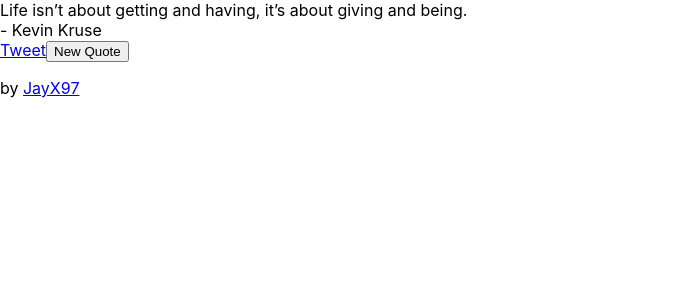
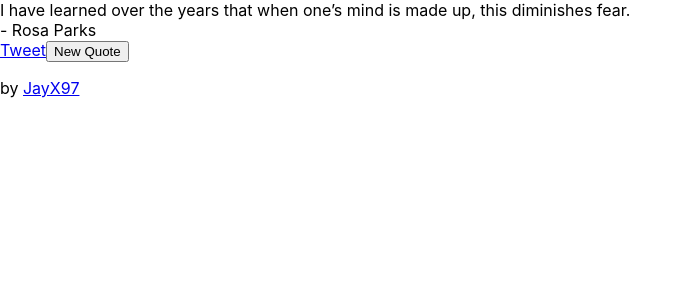
Before and after one commit to JayX97/RandomQuoteMachine, a React (Create React App) app: page / in a window 1280 px wide. Shown: the top 300 px of the page, without its empty margins (0-692 px from the left). Built offline with nearby package versions, Linux system fonts and the light colour scheme.

Commit message:
Added state to the main App component and added functionality to the New Quote button

```diff
--- a/src/App.js
+++ b/src/App.js
@@ -1,13 +1,20 @@
 import QuoteBox from './QuoteBox';
 import './App.css';
 import { useState } from 'react';
+import quotesData from "./quotes.json";
 
 function App() {
-  //const [quote, setQuote] = useState({quote: 'something', author: 'Jason'});
+  const numPos = Math.floor(Math.random() * Object.keys(quotesData.quotes).length);
+  const [quote, setQuote] = useState(quotesData.quotes[numPos]);
+
+  const randomQuote = () => {
+    const newPos = Math.floor(Math.random() * Object.keys(quotesData.quotes).length);
+    setQuote(quotesData.quotes[newPos]);
+  };
 
   return (
     <div id="wrapper">
-      <QuoteBox />
+      <QuoteBox quote={quote} randomQuote={randomQuote} />
       <div className="footer">
         <p>by <a href="https://github.com/JayX97">JayX97</a></p>
       </div>
--- a/src/QuoteBox.js
+++ b/src/QuoteBox.js
@@ -1,7 +1,7 @@
-import quotesData from "./quotes.json"
-
-const QuoteBox = () => {
-    const quote = quotesData.quotes[0];
+const QuoteBox = (props) => {
+    //const quote = quotesData.quotes[0];
+    const quote = props.quote;
+    const randomQuote = props.randomQuote;
 
     return (
         <div id="quote-box">
@@ -12,8 +12,8 @@ const QuoteBox = () => {
                 <span id="author">- {quote.author}</span>
             </div>
             <div className="buttons">
-                <a id="tweet-quote" href="twitter.com/intent/tweet">Tweet</a>
-                <button id="new-quote" target="_blank">New Quote</button>
+                <a id="tweet-quote" href="twitter.com/intent/tweet" target="_blank">Tweet</a>
+                <button id="new-quote" onClick={randomQuote}>New Quote</button>
             </div>
         </div>
     );
```
